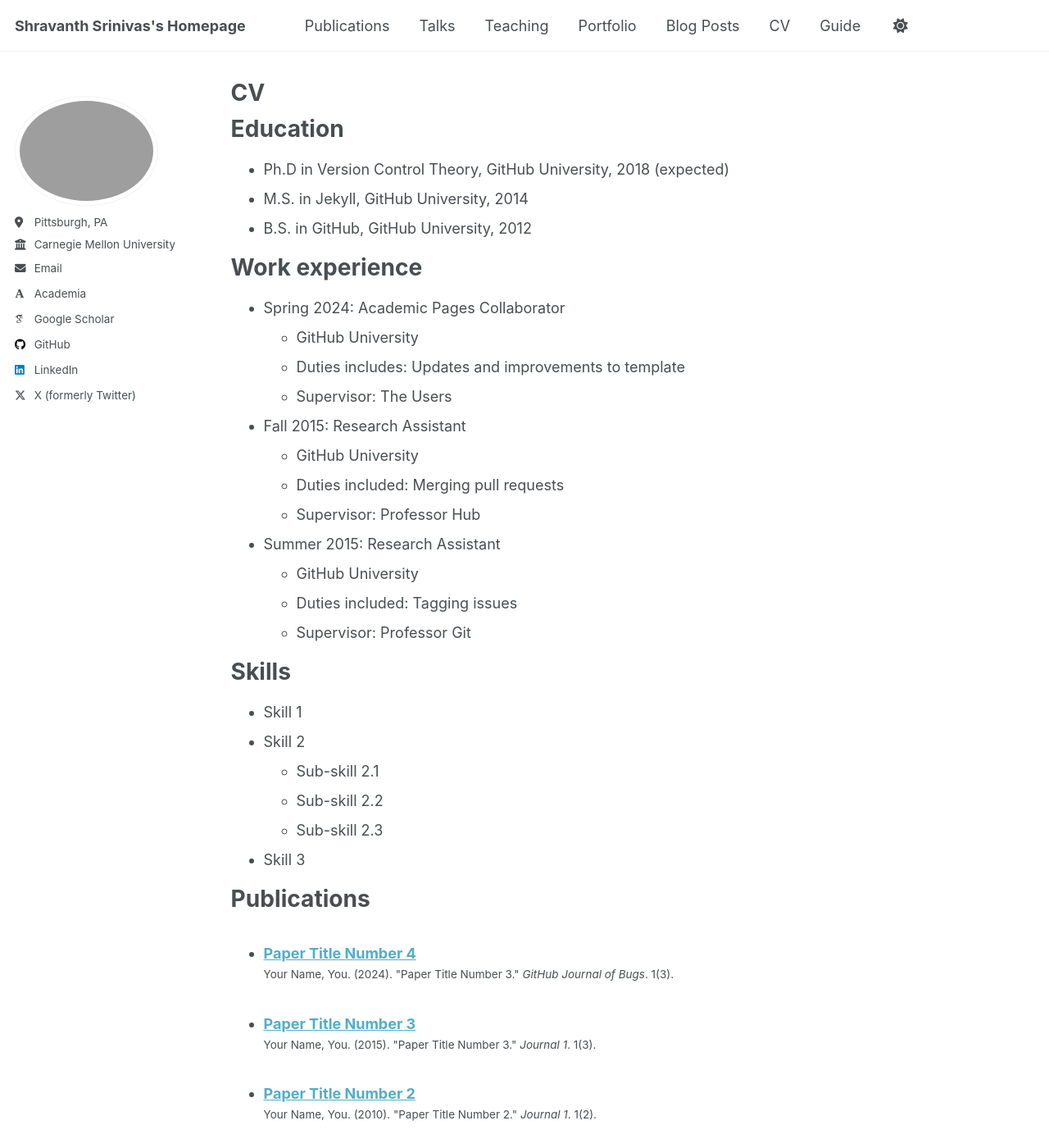
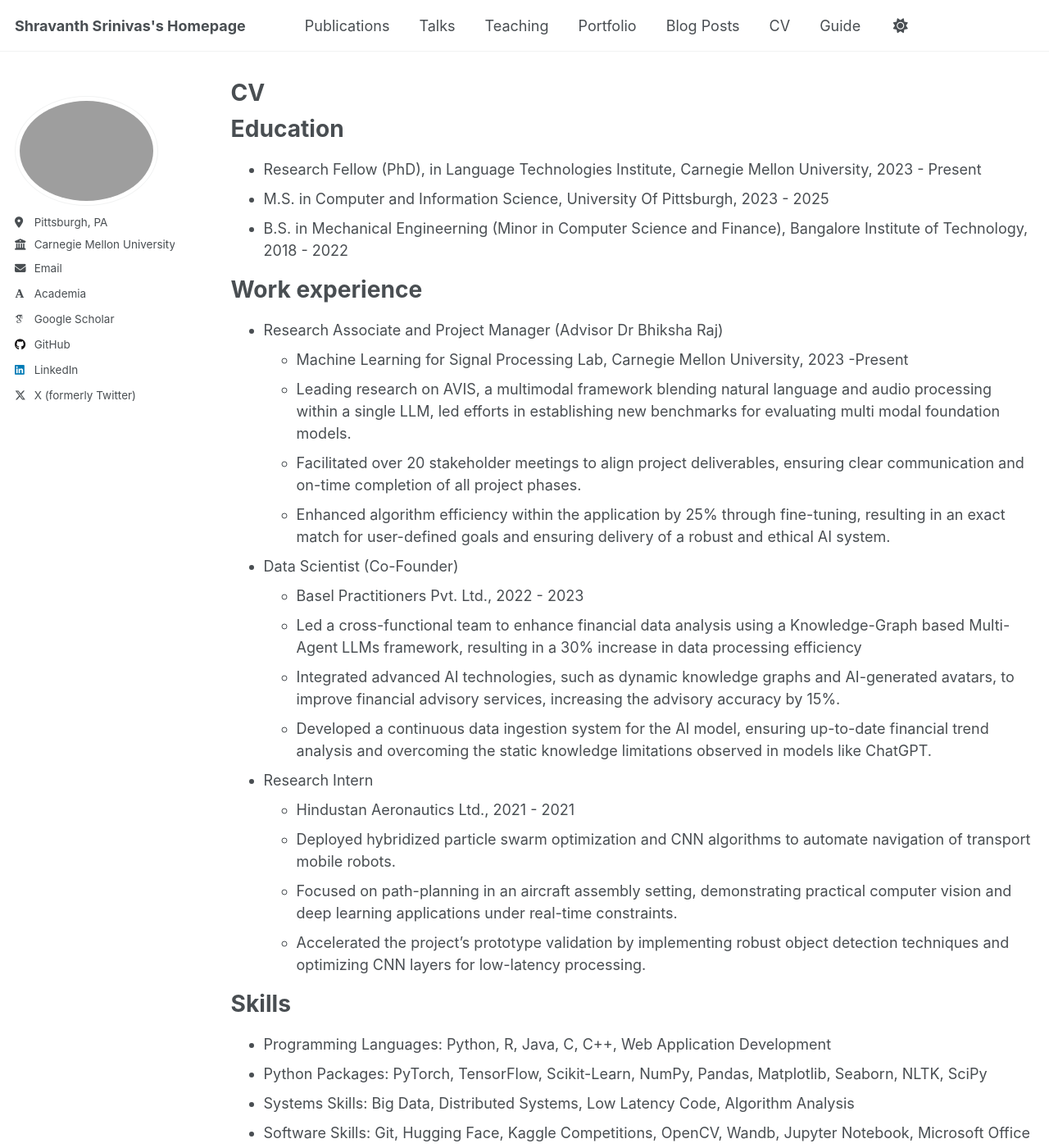
Before and after one commit to notshravanth/shravanth.github.io, a Jekyll site: the page built from _pages/cv.md, in a window 1280 px wide and 1400 px high. Shown: the whole window at 82% size. Built offline with Jekyll 4.4.1, drawn with Linux system fonts in a browser that asks for light colours; some web fonts are replaced; some of the changed text lies outside the part shown.

Commit message:
Update cv.md

```diff
--- a/_pages/cv.md
+++ b/_pages/cv.md
@@ -11,35 +11,39 @@ redirect_from:
 
 Education
 ======
-* Ph.D in Version Control Theory, GitHub University, 2018 (expected)
-* M.S. in Jekyll, GitHub University, 2014
-* B.S. in GitHub, GitHub University, 2012
+* Research Fellow (PhD), in Language Technologies Institute, Carnegie Mellon University, 2023 - Present
+* M.S. in Computer and Information Science, University Of Pittsburgh, 2023 - 2025
+* B.S. in Mechanical Engineerning (Minor in Computer Science and Finance), Bangalore Institute of Technology, 2018 - 2022
 
 Work experience
 ======
-* Spring 2024: Academic Pages Collaborator
-  * GitHub University
-  * Duties includes: Updates and improvements to template
-  * Supervisor: The Users
+* Research Associate and Project Manager (Advisor Dr Bhiksha Raj)
+  * Machine Learning for Signal Processing Lab, Carnegie Mellon University, 2023 -Present
+  * Leading research on AVIS, a multimodal framework blending natural language and audio processing within a single LLM, led efforts in establishing new benchmarks for evaluating multi modal foundation models.
+  * Facilitated over 20 stakeholder meetings to align project deliverables, ensuring clear communication and on-time completion of all project phases.
+  * Enhanced algorithm efficiency within the application by 25% through fine-tuning, resulting in an exact match for user-defined goals and ensuring delivery of a robust and ethical AI system.
 
-* Fall 2015: Research Assistant
-  * GitHub University
-  * Duties included: Merging pull requests
-  * Supervisor: Professor Hub
+* Data Scientist (Co-Founder)
+  * Basel Practitioners Pvt. Ltd., 2022 - 2023
+  * Led a cross-functional team to enhance financial data analysis using a Knowledge-Graph based Multi-Agent LLMs framework, resulting in a 30% increase in data processing efficiency
+  * Integrated advanced AI technologies, such as dynamic knowledge graphs and AI-generated avatars, to improve financial advisory services, increasing the advisory accuracy by 15%.
+  * Developed a continuous data ingestion system for the AI model, ensuring up-to-date financial trend analysis and overcoming the static knowledge limitations observed in models like ChatGPT.
 
-* Summer 2015: Research Assistant
-  * GitHub University
-  * Duties included: Tagging issues
-  * Supervisor: Professor Git
+* Research Intern
+  * Hindustan Aeronautics Ltd., 2021 - 2021
+  * Deployed hybridized particle swarm optimization and CNN algorithms to automate navigation of transport mobile robots.
+  * Focused on path-planning in an aircraft assembly setting, demonstrating practical computer vision and deep learning applications under real-time constraints.
+  * Accelerated the project’s prototype validation by implementing robust object detection techniques and optimizing CNN layers for low-latency processing.
+
 
 Skills
 ======
-* Skill 1
-* Skill 2
-  * Sub-skill 2.1
-  * Sub-skill 2.2
-  * Sub-skill 2.3
-* Skill 3
+* Programming Languages: Python, R, Java, C, C++, Web Application Development
+* Python Packages: PyTorch, TensorFlow, Scikit-Learn, NumPy, Pandas, Matplotlib, Seaborn, NLTK, SciPy
+* Systems Skills: Big Data, Distributed Systems, Low Latency Code, Algorithm Analysis
+* Software Skills: Git, Hugging Face, Kaggle Competitions, OpenCV, Wandb, Jupyter Notebook, Microsoft Office
+* Database & Cloud: SQL, Azure, GCP, AWS, DBT, Airflow, Analytics Workflow Tools
+* Data Science: Machine Learning, Statistical Analysis, Neural Networks, Deep Learning, LLMs, Agentic Mode
 
 Publications
 ======
@@ -59,6 +63,12 @@ Teaching
     {% include archive-single-cv.html %}
   {% endfor %}</ul>
 
-Service and leadership
+Mentoring
 ======
-* Currently signed in to 43 different slack teams
+* Gopalakrishnan Thirunellai Venkitachlam, MS Student, Carnegie Mellon University
+* Nayesha Gandotra, MS Student, Carnegie Mellon University
+
+Accoladates and Achievements
+======
+International Swimmer, FINA, SFI, SAI, KSA
+Olympic qualifier. Represented and won for my country in various events such as World School Games, World Championships, Asian Swimming Championships, Open Water World Cup. National Gold Medalist (300+ medals). Received the best sportsman award for batch 2022 for winning the college overall championship in NCAA.
```
